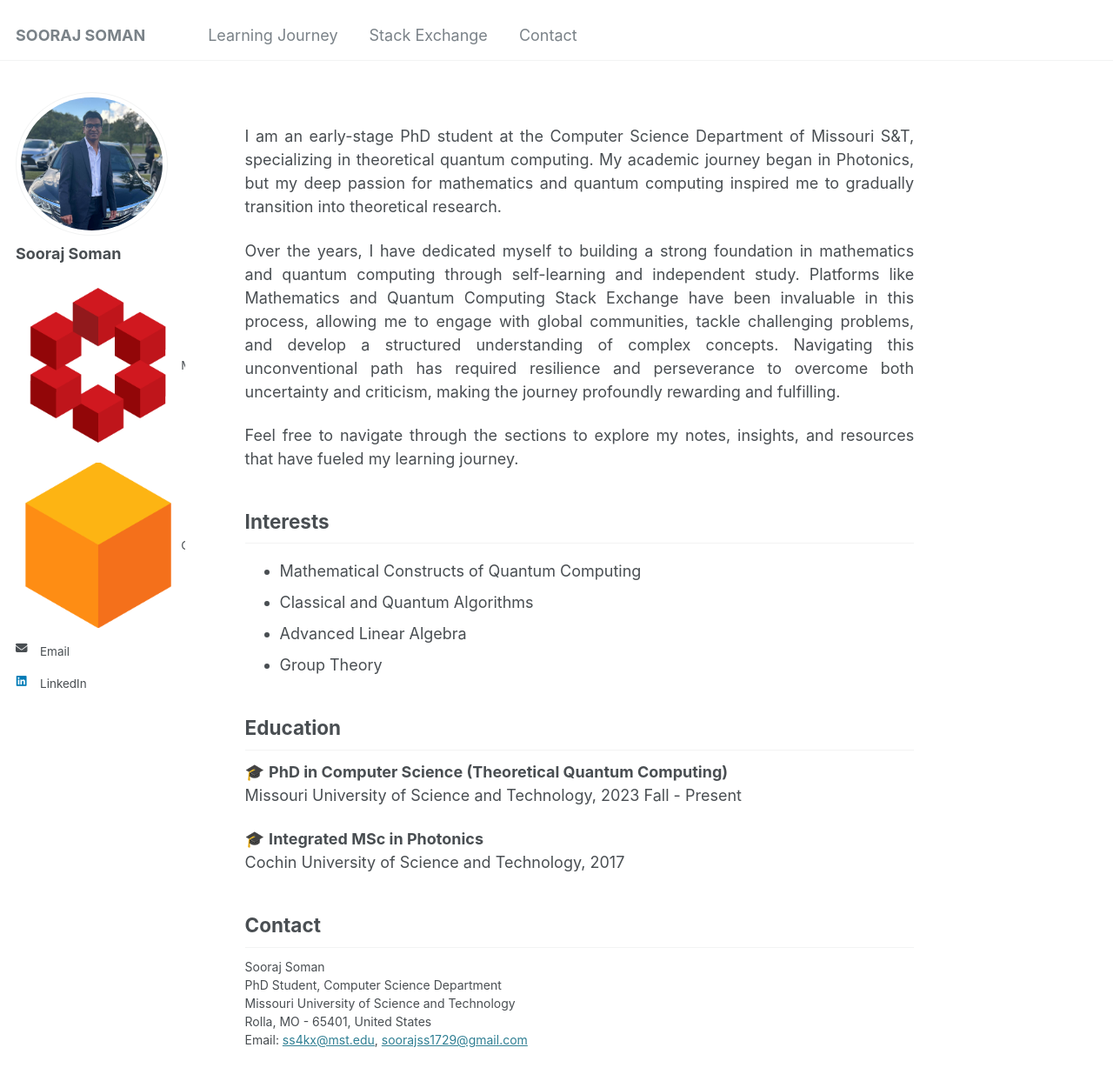
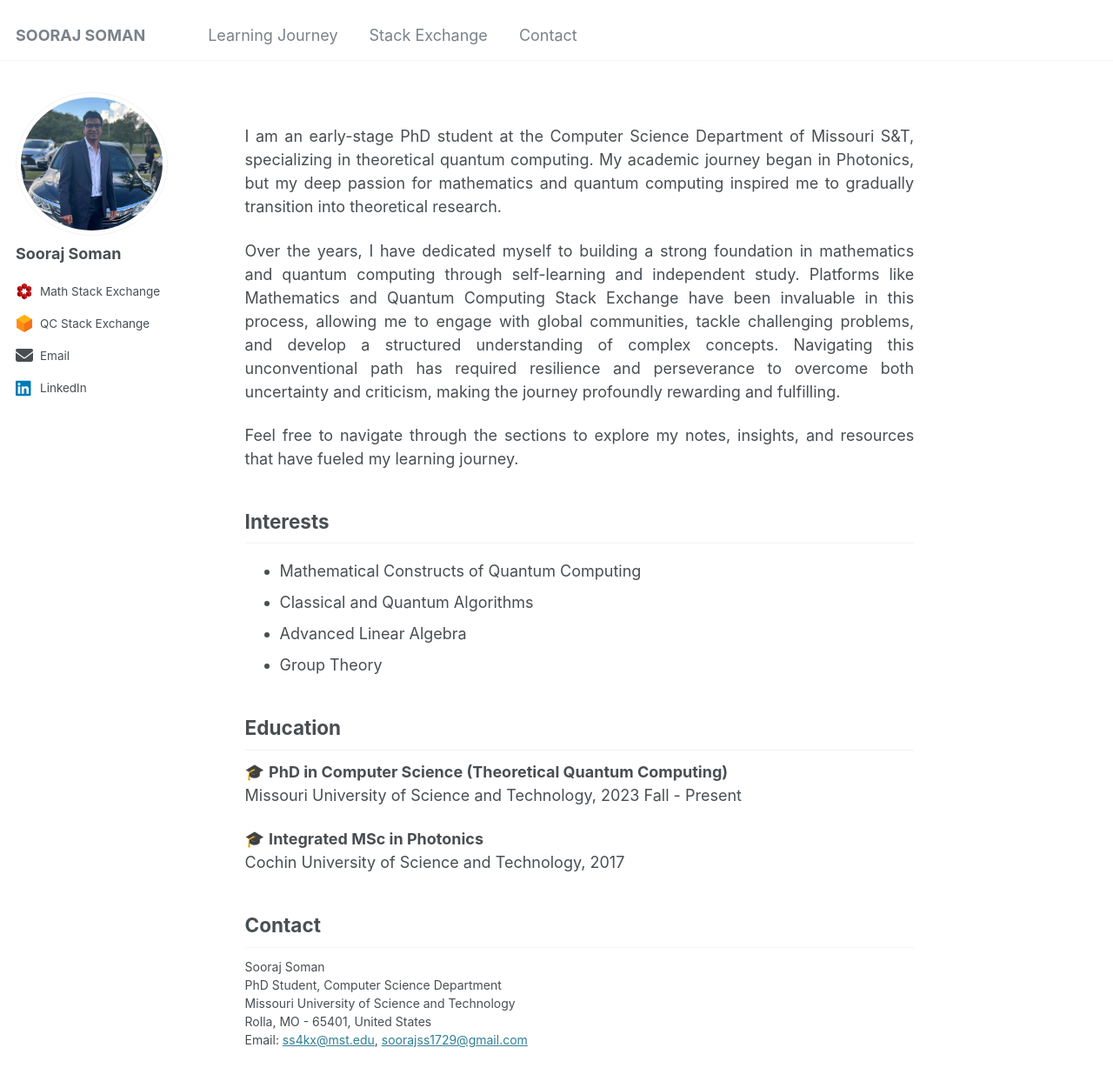
Before and after one commit to soorajss1729/soorajss1729.github.io, a Jekyll site: the page built from _pages/about.md, in a window 1280 px wide and 1400 px high. Shown: the top 1243 px of the window at 87% size. Built offline with Jekyll 4.4.1, drawn with Linux system fonts in a browser that asks for light colours.

Commit message:
Update main.scss

```diff
--- a/assets/css/main.scss
+++ b/assets/css/main.scss
@@ -42,28 +42,32 @@
 
 
 .author__urls li {
-  display: flex;          /* Align items horizontally */
-  align-items: center;    /* Ensure vertical alignment */
-  margin-bottom: 8px;     /* Consistent spacing */
+  display: flex;          /* Align icon and text horizontally */
+  align-items: center;    /* Center both vertically */
+  margin-bottom: 8px;     /* Space between list items */
 }
 
-.author-icon, .author__urls i {
-  width: 20px;            /* Set consistent icon size */
-  height: 20px;
+.author__urls a {
+  display: flex;
+  align-items: center;
+  color: inherit;         /* Use default text color */
+  text-decoration: none;  /* Remove link underline */
+}
+
+.author__urls img, .author__urls i {
+  width: 20px;            /* Same size for all icons */
+  height: 20px;           /* Fixed height */
   margin-right: 8px;      /* Space between icon and text */
   display: inline-block;
-  vertical-align: middle; /* Align images/icons vertically with text */
 }
 
 .author__urls img {
-  vertical-align: middle; /* Align SE images properly with text */
+  object-fit: contain;    /* Maintain proportions for uploaded images */
 }
 
-.author__urls a {
-  display: flex;          /* Align text and icons together */
-  align-items: center;    /* Ensure text aligns vertically with icons */
-  color: inherit;
-  text-decoration: none;
+.author__urls i {
+  font-size: 20px;        /* Set Font Awesome icon size */
+  line-height: 1;         /* Fix vertical alignment */
 }
 
 
```
